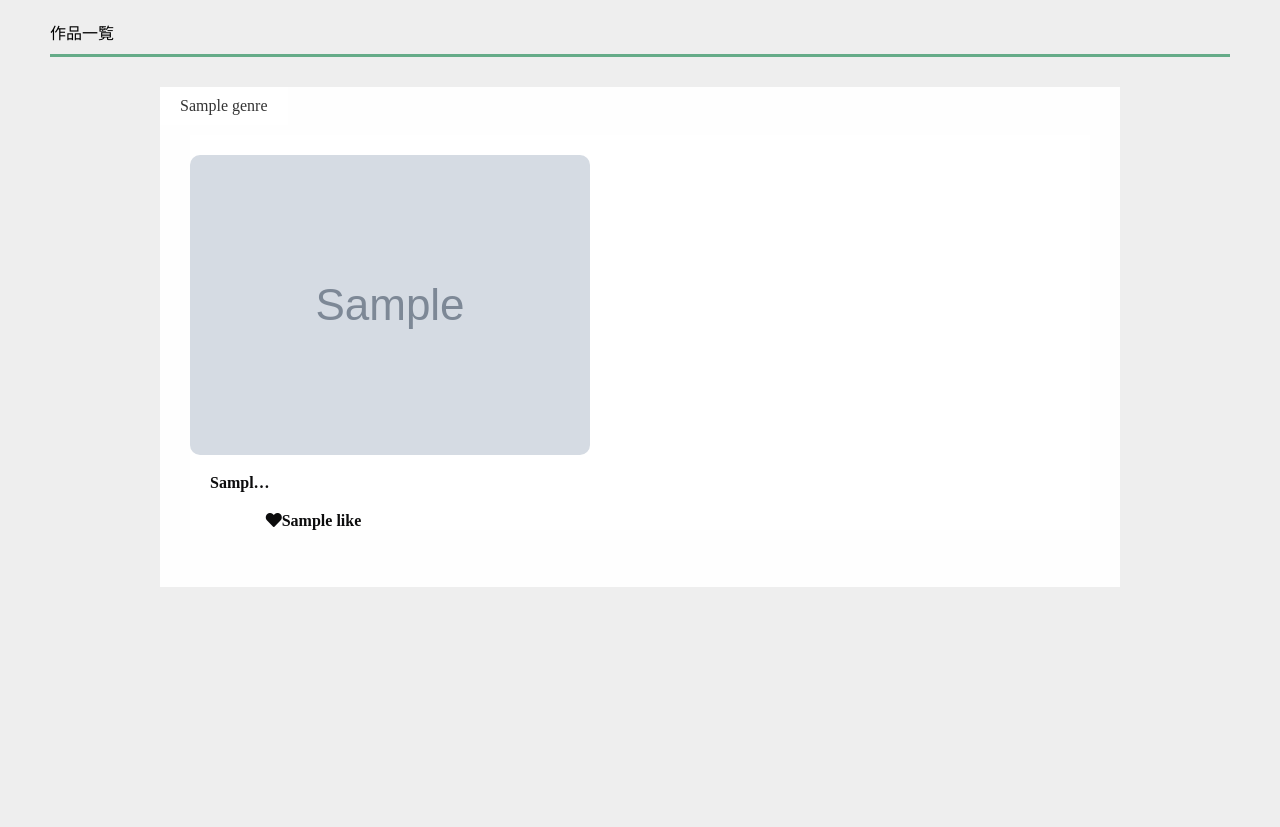
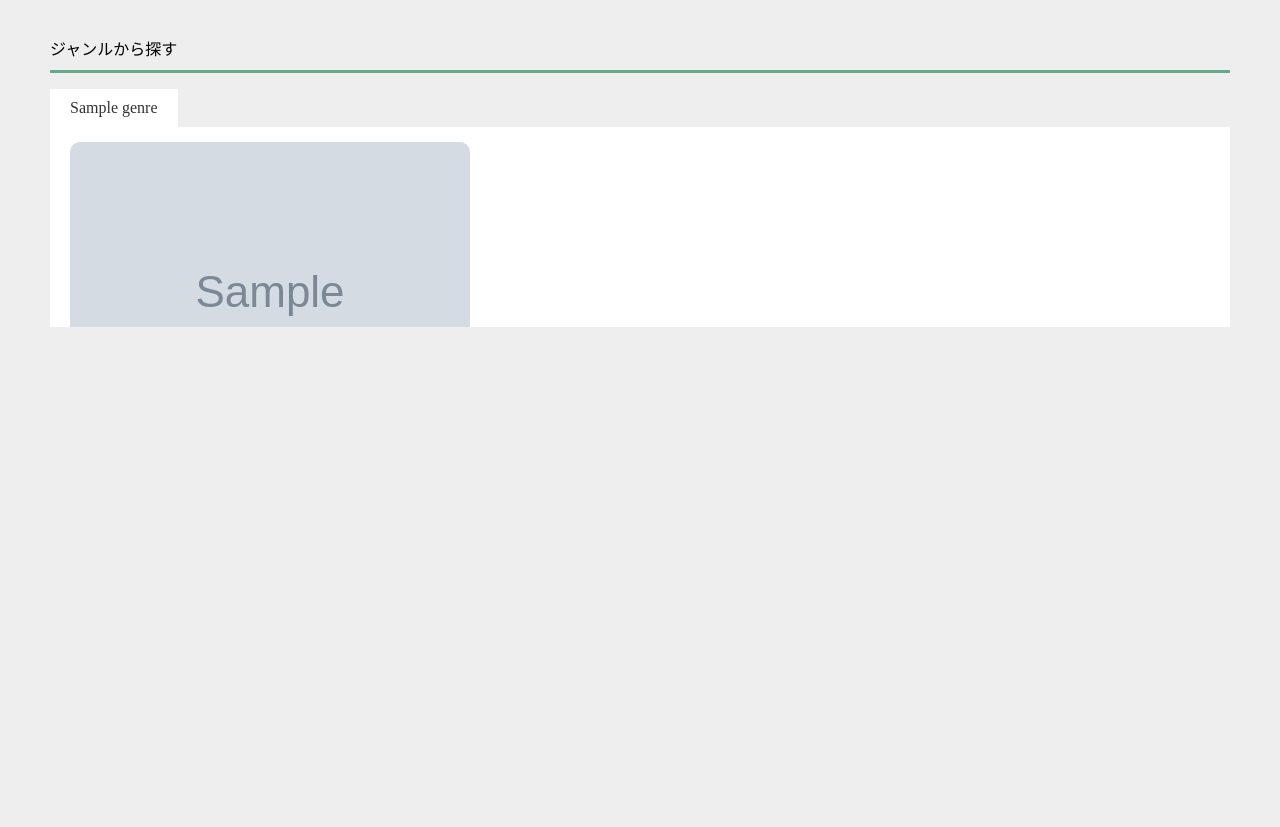
Before and after one commit to s1f10210231/chatgpt, a Django app: template story_app/templates/story_app/index.html in a window 1280 px wide. Shown: the part 80-907 px from the top of the page. Run offline with Django 4.2, Linux system fonts and the light colour scheme; tables that the repository leaves empty hold one stand-in row (values such as "Sample post"); the template is opened without the code that fills it: values that come from a table or form of the project are taken from there, most other values are stand-ins (such as "Sample title", 1, 10 or a date in 2020); grey boxes marked "Sample" are stand-in pictures.

Commit message:
design変更

```diff
--- a/story_app/static/story_app/css/contents.css
+++ b/story_app/static/story_app/css/contents.css
@@ -1,14 +1,16 @@
 /*tabの形状*/
 
 .tab{
-  display: flex;
+  display: table-header-group;
   flex-wrap: wrap;
   align-items: flex-start;
-  margin-bottom: 0px;
-  padding-left: 0px;
+  margin: 0px;
   overflow-x: auto;
   white-space: nowrap;
+  /* padding-left: 22px; */
+
 }
+
 .wrapper{
   display: inline-block;
 }
@@ -26,13 +28,16 @@
 .tab li.active a{
   background:#fff;
   color: #333;
+
 }
 
 .scroll{
   overflow-x: auto; /* 横方向のスクロールを有効にする */
   white-space: nowrap; /* オブジェクトを横一列に配置するために必要 */
-  padding: 0px 20px;
-  margin: 10px;
+  /* padding: 0px 20px; */
+  /* margin-left: 5px; */
+  height: 200px;
+  background-color: #fff;
 }
 .scroll::-webkit-scrollbar {
  width: 2px;
@@ -48,10 +53,11 @@
 
   /*areaにis-activeというクラスがついた時の形状*/
   .area.is-active {
-      display: flex;/*表示*/
+      display: inline-flex;/*表示*/
       animation-name: displayAnime;/*ふわっと表示させるためのアニメーション*/
       animation-duration: 2s;
       animation-fill-mode: forwards;
+
   }
 
   @keyframes displayAnime{
@@ -80,11 +86,6 @@
 
   .contents{
     width:100%;
-    margin-left: 30px auto;
-    max-width: 960px;
-    margin:30px auto;
-    background:#fefefe;
-    height: 500px;
   }
 
 
@@ -93,3 +94,27 @@
     align-items: flex-start;
 
   }
+
+
+
+
+  @media (max-width: 680px) {
+    .scroll{
+      margin: 0px;
+      padding: 0px;
+    }
+    .header-list li{
+      float: left;
+      padding: 20px 10px;
+    }
+    .show-contents{
+      display: block;
+    }
+    .contents{
+      width:100%;
+
+    }
+    .tab{
+      padding-left: 0px;
+    }
+   }
--- a/story_app/static/story_app/css/create.css
+++ b/story_app/static/story_app/css/create.css
@@ -14,7 +14,7 @@
     background-color: #65ab88;
     color: white;
     border: none;
-    padding: 10px 200px;
+    /* padding: 10px 200px; */
     margin: 10px ;
     border-radius: 5px;
     font-size: 16px;
--- a/story_app/static/story_app/css/index.css
+++ b/story_app/static/story_app/css/index.css
@@ -36,11 +36,13 @@ header {
 .show-contents {
     height: 40px;
     margin: 50px;
+    display: flex;
 }
 
 .show {
     padding-bottom: 10px;
     border-bottom: 3px solid #65ab88;
+    text-align: left;
 }
 
 footer {
@@ -55,14 +57,14 @@ footer {
 }
 
 .box11{
-    padding: 0px;
+    padding: 10px;
     color: #0c0c0d;
     background: white;
     box-shadow: 0 3px 5px rgba(0, 0, 0, 0.22);
     width: 23%;
     float: left;
     height: 100%;
-    margin: 20px 20px auto;
+    margin: 5px 30px auto;
     text-align: center;
     box-shadow:none;
   }
@@ -105,3 +107,12 @@ img {
       }
 
 }
+
+.sub{
+    text-align: left;
+    width: 20%;
+    /* display: inline-block; */
+    /* position: absolute; */
+    background: #65ab88;
+    /* float: left; */
+}
--- a/story_app/templates/story_app/index.html
+++ b/story_app/templates/story_app/index.html
@@ -28,8 +28,11 @@
     </header>
     <div class="main">
         <div class="show-contents">
-            <p class="show">作品一覧</p>
+            <!-- <div class="sub">
+                hello
+            </div> -->
             <div class="contents">
+                <p class="show">ジャンルから探す</p>
                 {% if genres_and_novels.items %}
                 <ul class="tab">
                     <div class="wrapper">
@@ -52,7 +55,7 @@
             </div>
             {% endif %}
         <strong>
-            <p class="txt-limit"><a href="{% url 'story_app:detail' novel.id %}">{{ novel.title }}</a></p>
+            <p class="txt-limit" id="novel{{novel.id}}"><a href="{% url 'story_app:detail' novel.id %}">{{ novel.title }}</a></p>
         </strong>
         <i class="fas fa-heart">{{ novel.like }}</i>
     </div>
@@ -77,9 +80,9 @@
     <p class="footer-text">©xxx project</p>
 </footer>
 <script src="{% static 'story_app/javascript/index.js'%}"></script>
-        <script>   const limit = document.querySelector(".txt-limit");
+<script>   const limit = document.querySelector("#novel{{novel.id}}");
     const str = limit.textContent;
-            const len = 5; // 半角50字（全角約25字）
+    const len = 3; // 半角50字（全角約25字）
     if (str.length > len) {
       limit.textContent = str.substring(0, len) + "…";
     }
```
Also changed, not shown: story_app/templates/story_app/create.html (+20 -20 lines), db.sqlite3, story_app/migrations/0001_initial.py. Lines whose indentation alone changed are shown as unchanged.
